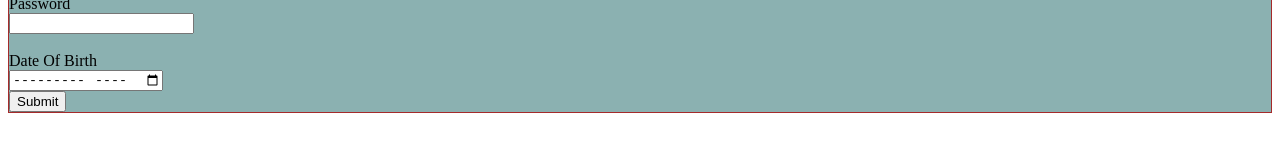
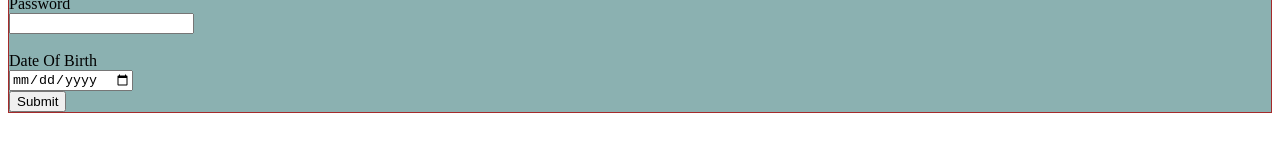
Before and after one commit to Prasathvj/css-demo, a plain HTML site: page index.html in a window 1280 px wide. Shown: the part 128-280 px from the top of the page. Drawn offline with Linux system fonts and the light colour scheme.

Commit message:
Update index.html

```diff
--- a/index.html
+++ b/index.html
@@ -23,7 +23,7 @@
         <label for="password">Password</label><br>
         <input type="password" name="Password" id="password"><br><br>
         <label for="dob">Date Of Birth</label><br>
-        <input type="month" name="Dob" id="dob"><br>
+        <input type="date" name="Dob" id="dob"><br>
         <input type="submit" value="Submit">
     </div>
 
```
